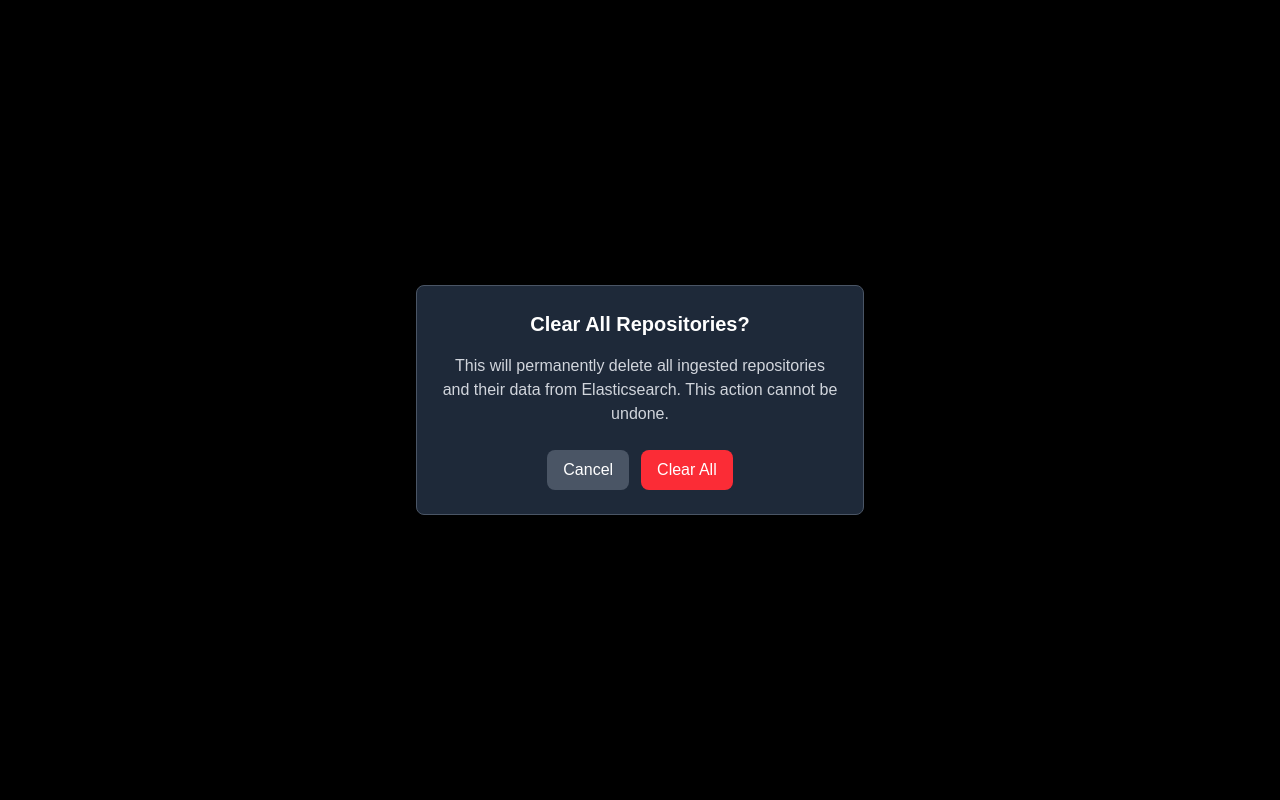
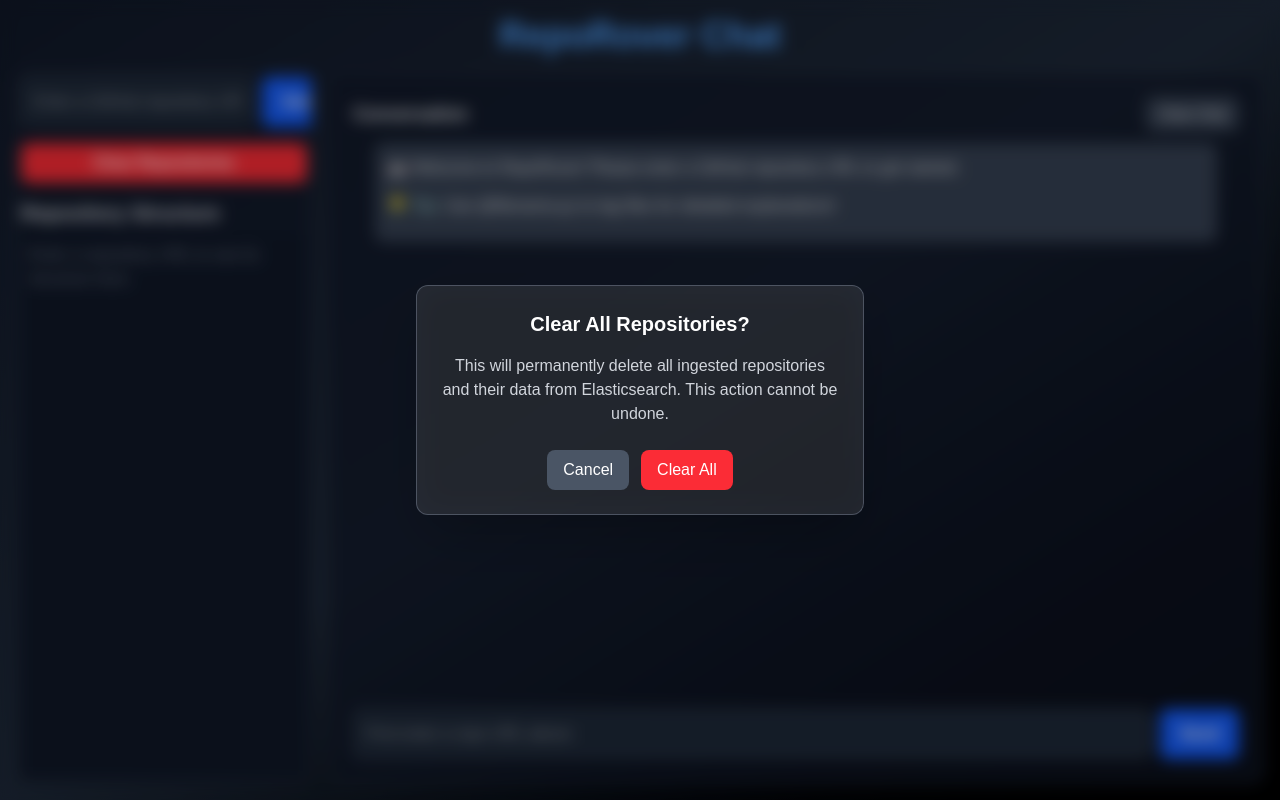
Before and after one commit to nicholasrmccracken/capstone-ai, a Next.js app in the folder frontend/: page /chat in a window 1280 px wide. Both pictures are taken after a click on the button "Clear Repositories". Built offline with nearby package versions, Linux system fonts and the light colour scheme.

Commit message:
add custom scrollbar styles for enhanced UI experience

```diff
--- a/frontend/src/app/chat/components/ChatMessages.tsx
+++ b/frontend/src/app/chat/components/ChatMessages.tsx
@@ -6,7 +6,7 @@ import type { Message } from "../types";
 
 interface ChatMessagesProps {
   messages: Message[];
-  chatMessagesRef: RefObject<HTMLDivElement>;
+  chatMessagesRef: RefObject<HTMLDivElement | null>;
   onSourceFileClick: (filePath: string) => void;
 }
 
--- a/frontend/src/app/chat/components/ChatPanel.tsx
+++ b/frontend/src/app/chat/components/ChatPanel.tsx
@@ -7,10 +7,10 @@ interface ChatPanelProps {
   className: string;
   title?: string;
   messages: Message[];
-  chatMessagesRef: RefObject<HTMLDivElement>;
+  chatMessagesRef: RefObject<HTMLDivElement | null>;
   onSourceFileClick: (filePath: string) => void;
   onClearChatClick: () => void;
-  inputRef: RefObject<HTMLInputElement>;
+  inputRef: RefObject<HTMLInputElement | null>;
   inputMessage: string;
   onInputChange: (event: ChangeEvent<HTMLInputElement>) => void;
   onInputKeyDown: (event: KeyboardEvent<HTMLInputElement>) => void;
--- a/frontend/src/app/chat/components/ClearChatModal.tsx
+++ b/frontend/src/app/chat/components/ClearChatModal.tsx
@@ -9,8 +9,8 @@ const ClearChatModal = ({ isOpen, onCancel, onConfirm }: ClearChatModalProps) =>
   if (!isOpen) return null;
 
   return (
-    <div className="fixed inset-0 bg-black bg-opacity-50 flex items-center justify-center z-50">
-      <div className="bg-gray-800 border border-gray-600 rounded-lg p-6 max-w-sm mx-4">
+    <div className="fixed inset-0 bg-black/30 backdrop-blur-sm flex items-center justify-center z-50">
+      <div className="bg-white/10 backdrop-blur-lg border border-gray-500/60 rounded-xl p-6 max-w-sm mx-4 shadow-2xl">
         <h3 className="text-xl font-bold text-white mb-3 text-center">Clear Chat History?</h3>
         <p className="text-gray-300 mb-5 text-center">
           All chat messages will be removed and the welcome message will be restored.
--- a/frontend/src/app/chat/components/ClearRepositoriesModal.tsx
+++ b/frontend/src/app/chat/components/ClearRepositoriesModal.tsx
@@ -15,8 +15,8 @@ const ClearRepositoriesModal = ({
   if (!isOpen) return null;
 
   return (
-    <div className="fixed inset-0 bg-black bg-opacity-50 flex items-center justify-center z-50">
-      <div className="bg-gray-800 border border-gray-600 rounded-lg p-6 max-w-md mx-4">
+    <div className="fixed inset-0 bg-black/30 backdrop-blur-sm flex items-center justify-center z-50">
+      <div className="bg-white/10 backdrop-blur-lg border border-gray-500/60 rounded-xl p-6 max-w-md mx-4 shadow-2xl">
         <h3 className="text-xl font-bold text-white mb-4 text-center">Clear All Repositories?</h3>
         <p className="text-gray-300 mb-6 text-center">
           This will permanently delete all ingested repositories and their data from Elasticsearch.
--- a/frontend/src/app/chat/components/TreePanel.tsx
+++ b/frontend/src/app/chat/components/TreePanel.tsx
@@ -24,7 +24,7 @@ interface TreePanelProps {
   onToggleExpandAll: () => void;
   hasDirectories: boolean;
   isFullyExpanded: boolean;
-  treeContainerRef: RefObject<HTMLDivElement>;
+  treeContainerRef: RefObject<HTMLDivElement | null>;
 }
 
 interface TreeNodeProps {
@@ -79,7 +79,9 @@ const TreeNode = memo(
           return (
             <div key={itemPath}>
               <div className="flex items-center space-x-2">
-                <span className="text-gray-500 select-none">{connector}</span>
+                <span className="text-gray-500 select-none font-mono whitespace-pre">
+                  {connector}
+                </span>
                 {isDirectory ? (
                   <button
                     type="button"
--- a/frontend/src/app/chat/hooks/useChatPageState.ts
+++ b/frontend/src/app/chat/hooks/useChatPageState.ts
@@ -50,7 +50,7 @@ export interface TreePanelBinding {
   onToggleExpandAll: () => void;
   hasDirectories: boolean;
   isFullyExpanded: boolean;
-  treeContainerRef: RefObject<HTMLDivElement>;
+  treeContainerRef: RefObject<HTMLDivElement | null>;
 }
 
 export interface CodeViewerBinding {
@@ -69,10 +69,10 @@ export interface CodeViewerBinding {
 
 export interface ChatPanelBinding {
   messages: Message[];
-  chatMessagesRef: RefObject<HTMLDivElement>;
+  chatMessagesRef: RefObject<HTMLDivElement | null>;
   onSourceFileClick: (filePath: string) => void;
   onClearChatClick: () => void;
-  inputRef: RefObject<HTMLInputElement>;
+  inputRef: RefObject<HTMLInputElement | null>;
   inputMessage: string;
   onInputChange: (event: ChangeEvent<HTMLInputElement>) => void;
   onInputKeyDown: (event: KeyboardEvent<HTMLInputElement>) => void;
@@ -226,7 +226,7 @@ const useChatPageState = (): UseChatPageStateResult => {
         ...prev,
         {
           sender: "bot",
-          text: "🛰️ Thanks! That looks like a valid GitHub repository. Starting ingestion...",
+          text: "\u{1F680} Thanks! That looks like a valid GitHub repository. Starting ingestion...",
           sourceFiles: [],
         },
       ]);
@@ -246,7 +246,7 @@ const useChatPageState = (): UseChatPageStateResult => {
             ...prev,
             {
               sender: "bot",
-              text: "🛰️ Repository ingestion complete. You can now ask questions about the repo.",
+              text: "\u2705 Repository ingestion complete. You can now ask questions about the repo.",
               sourceFiles: [],
             },
           ]);
@@ -255,7 +255,7 @@ const useChatPageState = (): UseChatPageStateResult => {
             ...prev,
             {
               sender: "bot",
-              text: `⚠️ ${data.message || "Error starting ingestion"}`,
+              text: `ΓÜá∩╕Å ${data.message || "Error starting ingestion"}`,
               sourceFiles: [],
             },
           ]);
@@ -265,7 +265,7 @@ const useChatPageState = (): UseChatPageStateResult => {
           ...prev,
           {
             sender: "bot",
-            text: "⚠️ Error connecting to backend. Please try again later.",
+            text: "ΓÜá∩╕Å Error connecting to backend. Please try again later.",
             sourceFiles: [],
           },
         ]);
@@ -393,7 +393,7 @@ const useChatPageState = (): UseChatPageStateResult => {
         ...prev,
         {
           sender: "bot",
-          text: data.response || `⚠️ Error: ${data.message || "Failed to query."}`,
+          text: data.response || `ΓÜá∩╕Å Error: ${data.message || "Failed to query."}`,
           sourceFiles: data.source_files || [],
         },
       ]);
@@ -402,7 +402,7 @@ const useChatPageState = (): UseChatPageStateResult => {
         ...prev,
         {
           sender: "bot",
-          text: "⚠️ Error connecting to backend. Please try again later.",
+          text: "ΓÜá∩╕Å Error connecting to backend. Please try again later.",
           sourceFiles: [],
         },
       ]);
@@ -486,7 +486,7 @@ const useChatPageState = (): UseChatPageStateResult => {
             ...prev,
             {
               sender: "bot",
-              text: `⚠️ File "${expectedPath}" not found in current repository. It may be from a different repository or the path may have changed.`,
+              text: `ΓÜá∩╕Å File "${expectedPath}" not found in current repository. It may be from a different repository or the path may have changed.`,
               sourceFiles: [],
             },
           ]);
@@ -508,7 +508,7 @@ const useChatPageState = (): UseChatPageStateResult => {
         ...prev,
         {
           sender: "bot",
-          text: `⚠️ Failed to fetch file content for "${expectedPath}": ${error.message}. This file may not exist in the current repository.`,
+          text: `ΓÜá∩╕Å Failed to fetch file content for "${expectedPath}": ${error.message}. This file may not exist in the current repository.`,
           sourceFiles: [],
         },
       ]);
@@ -755,7 +755,7 @@ const useChatPageState = (): UseChatPageStateResult => {
           ...prev,
           {
             sender: "bot",
-            text: `🛰️ ${data.message}`,
+            text: `≡ƒ¢░∩╕Å ${data.message}`,
             sourceFiles: [],
           },
         ]);
@@ -775,7 +775,7 @@ const useChatPageState = (): UseChatPageStateResult => {
           ...prev,
           {
             sender: "bot",
-            text: `⚠️ ${data.message}`,
+            text: `ΓÜá∩╕Å ${data.message}`,
             sourceFiles: [],
           },
         ]);
@@ -785,7 +785,7 @@ const useChatPageState = (): UseChatPageStateResult => {
         ...prev,
         {
           sender: "bot",
-          text: "⚠️ Error connecting to backend. Please try again later.",
+          text: "ΓÜá∩╕Å Error connecting to backend. Please try again later.",
           sourceFiles: [],
         },
       ]);
--- a/frontend/src/app/globals.css
+++ b/frontend/src/app/globals.css
@@ -3,9 +3,6 @@
 :root {
   --background: #ffffff;
   --foreground: #171717;
-}
-
-@theme inline {
   --color-background: var(--background);
   --color-foreground: var(--foreground);
   --font-sans: var(--font-geist-sans);
@@ -160,3 +157,29 @@ body {
 .markdown-content a:hover {
   color: #81a1c1;
 }
+
+
+/* Custom Scrollbars */
+* {
+  scrollbar-width: thin;
+  scrollbar-color: #3b4252 #1f2937;
+}
+
+*::-webkit-scrollbar {
+  width: 8px;
+  height: 8px;
+}
+
+*::-webkit-scrollbar-track {
+  background: #1f2937;
+}
+
+*::-webkit-scrollbar-thumb {
+  background-color: #3b4252;
+  border-radius: 9999px;
+  border: 2px solid #1f2937;
+}
+
+*::-webkit-scrollbar-thumb:hover {
+  background-color: #4c566a;
+}
```
